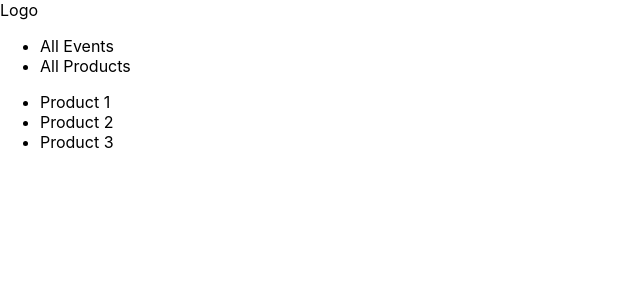
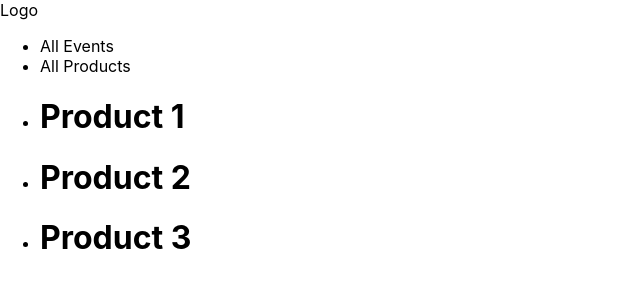
Before and after one commit to songbetter/practice-nextJS, a Next.js app: page /products in a window 1280 px wide. Shown: the top 300 px of the page, without its empty margins (0-640 px from the left). Built offline with nearby package versions, Linux system fonts and the light colour scheme.

Commit message:
feat: ProductItem, ProductList 컴포넌트 생성

```diff
--- /dev/null
+++ b/components/product/ProductItem.js
@@ -0,0 +1,13 @@
+import Link from 'next/link'
+
+export default function ProductsItem({ id, title }) {
+  return (
+    <li>
+      <Link href={`/products/${id}`}>
+        <div>
+          <h1>{title}</h1>
+        </div>
+      </Link>
+    </li>
+  )
+}
--- /dev/null
+++ b/components/product/ProductList.js
@@ -0,0 +1,11 @@
+import ProductsItem from './ProductItem'
+
+export default function ProductsList({ items }) {
+  return (
+    <ul>
+      {items.map((product) => (
+        <ProductsItem key={product.id} id={product.id} title={product.title} />
+      ))}
+    </ul>
+  )
+}
--- a/pages/products/index.js
+++ b/pages/products/index.js
@@ -1,14 +1,9 @@
 import fs from 'fs/promises'
 import path from 'path'
+import ProductsList from '../../components/product/ProductList'
 
 export default function ProductsPage({ products }) {
-  return (
-    <ul>
-      {products.map((product) => (
-        <li key={product.id}>{product.title}</li>
-      ))}
-    </ul>
-  )
+  return <ProductsList items={products} />
 }
 
 /*
```
